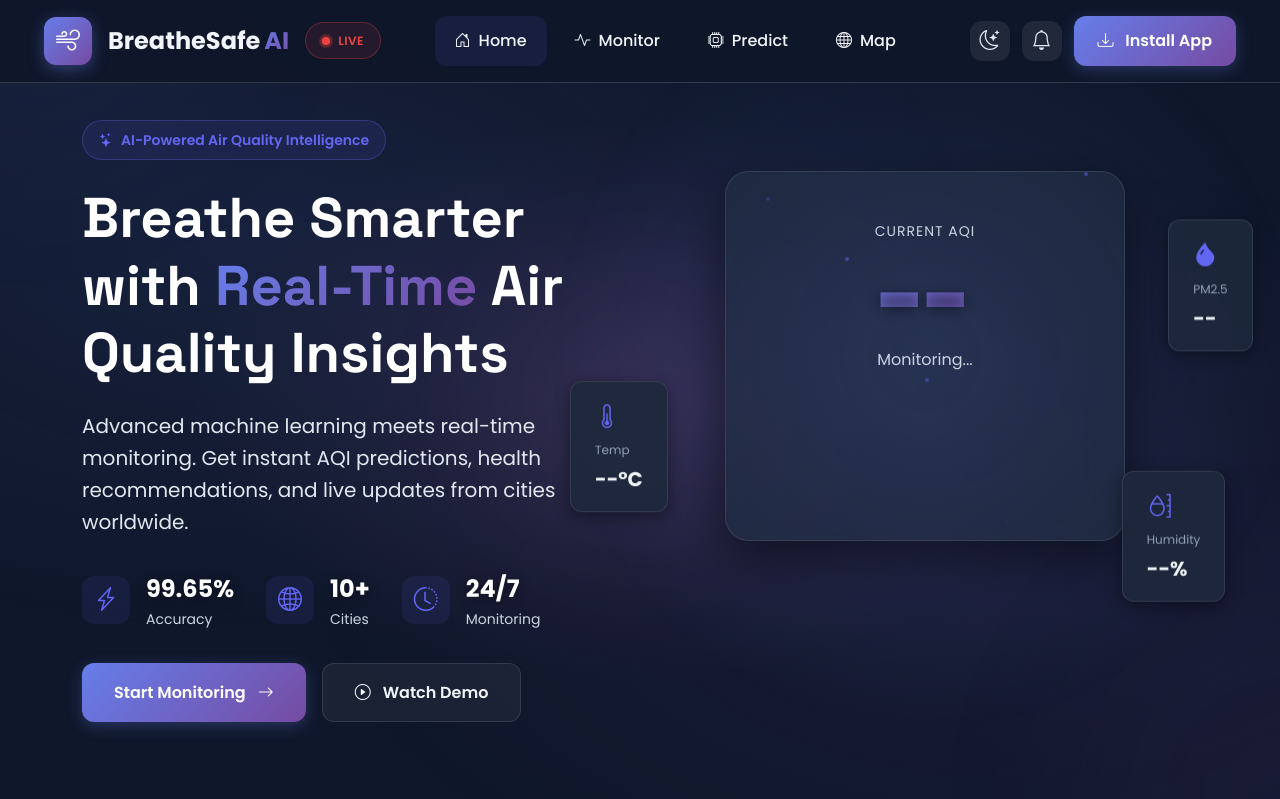
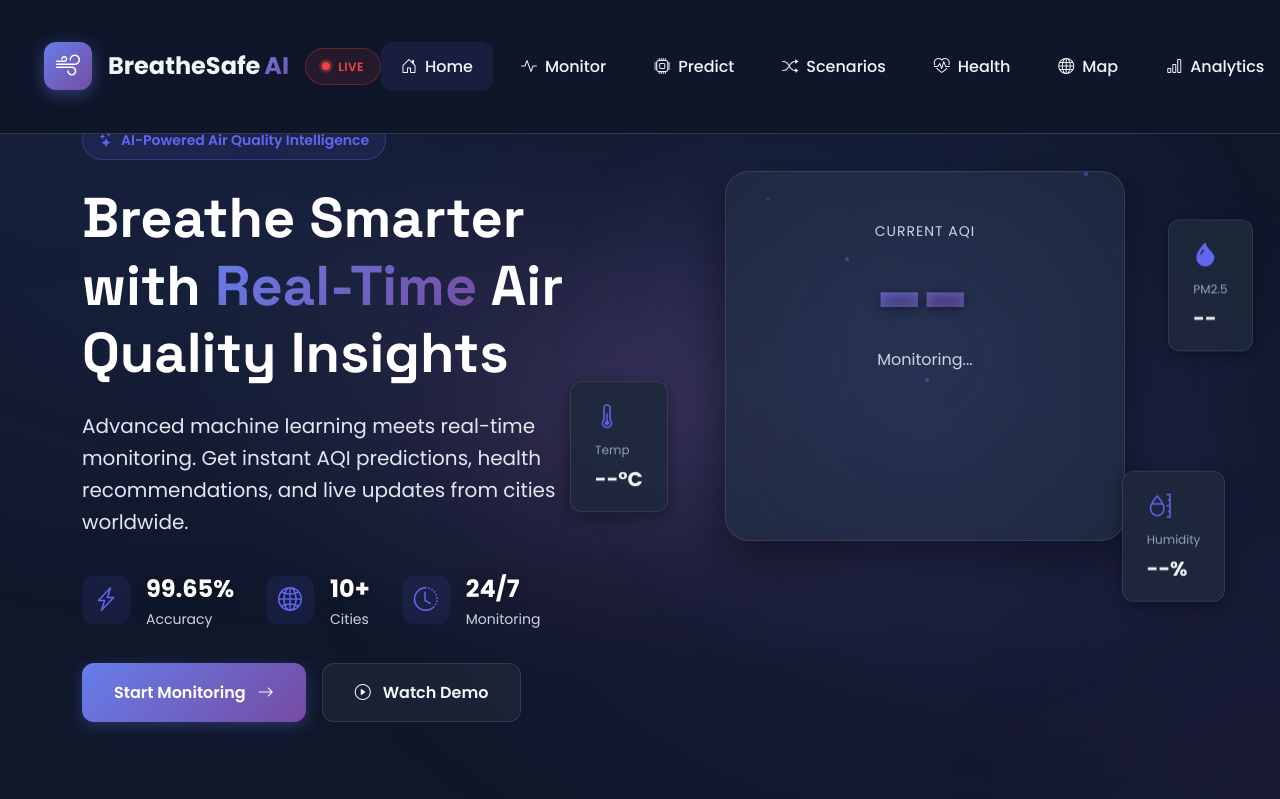
Before and after one commit to Ankit2006Raj/BreatheSafe, a Flask app: page / in a window 1280 px wide; the page is wider, and only the part inside the window is pictured. Shown: the top 799 px of that part. Run offline with Flask 3, Linux system fonts and the light colour scheme; some libraries are stand-ins or nearby versions.

Commit message:
feat(ui): add modern navigation anchors for Scenarios and Health Personas

```diff
--- a/templates/index.html
+++ b/templates/index.html
@@ -58,9 +58,21 @@
                         <i class="bi bi-cpu"></i>
                         <span>Predict</span>
                     </a>
+                    <a href="#scenarios" class="nav-link-modern">
+                        <i class="bi bi-shuffle"></i>
+                        <span>Scenarios</span>
+                    </a>
+                    <a href="#health" class="nav-link-modern">
+                        <i class="bi bi-heart-pulse"></i>
+                        <span>Health</span>
+                    </a>
                     <a href="#map" class="nav-link-modern">
                         <i class="bi bi-globe"></i>
                         <span>Map</span>
+                    </a>
+                    <a href="#analytics" class="nav-link-modern">
+                        <i class="bi bi-bar-chart"></i>
+                        <span>Analytics</span>
                     </a>
                 </div>
 
```
